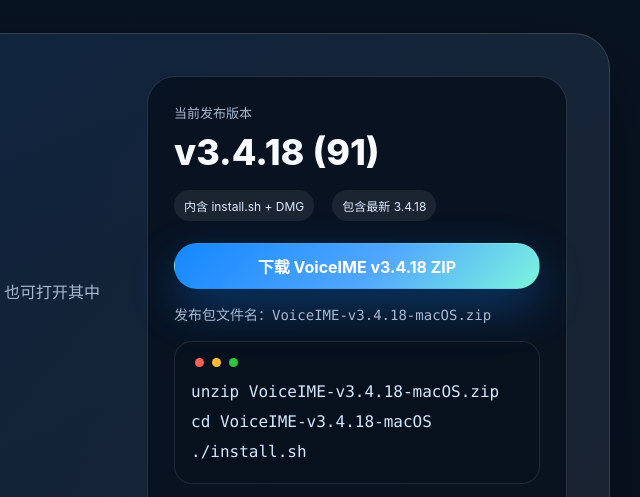
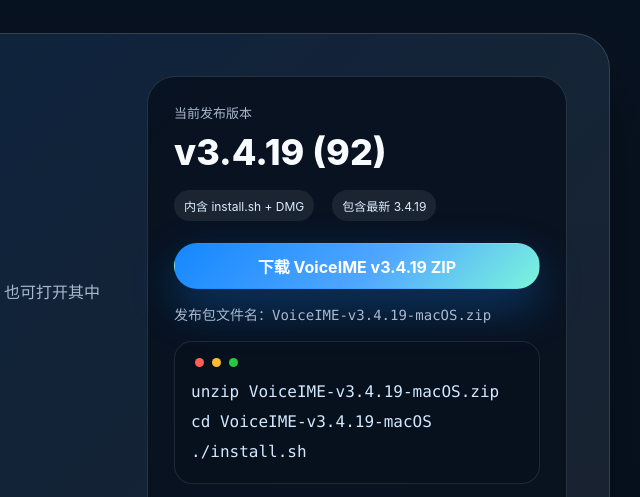
Before and after one commit to babyhack-dev/babyhack-dev.github.io, a plain HTML site: page index.html in a window 1280 px wide. Shown: the part 3960-4457 px from the top of the page, 630-1270 px from the left. Drawn offline with Linux system fonts and the light colour scheme.

Commit message:
chore: update site for VoiceIME v3.4.19

```diff
--- a/index.html
+++ b/index.html
@@ -186,18 +186,18 @@
             </div>
             <aside class="release-card">
               <div class="release-meta-label">当前发布版本</div>
-              <div class="release-version">v3.4.18 (91)</div>
+              <div class="release-version">v3.4.19 (92)</div>
               <div class="release-badges">
                 <span>内含 install.sh + DMG</span>
-                <span>包含最新 3.4.18</span>
+                <span>包含最新 3.4.19</span>
               </div>
-              <a class="button primary release-download" href="downloads/VoiceIME-v3.4.18-macOS.zip" target="_blank" rel="noreferrer">下载 VoiceIME v3.4.18 ZIP</a>
-              <p class="release-subtitle">发布包文件名：<code>VoiceIME-v3.4.18-macOS.zip</code></p>
+              <a class="button primary release-download" href="downloads/VoiceIME-v3.4.19-macOS.zip" target="_blank" rel="noreferrer">下载 VoiceIME v3.4.19 ZIP</a>
+              <p class="release-subtitle">发布包文件名：<code>VoiceIME-v3.4.19-macOS.zip</code></p>
               <div class="release-terminal">
                 <div class="mac-dots small-bar"><span></span><span></span><span></span></div>
                 <code>
-                  unzip VoiceIME-v3.4.18-macOS.zip<br />
-                  cd VoiceIME-v3.4.18-macOS<br />
+                  unzip VoiceIME-v3.4.19-macOS.zip<br />
+                  cd VoiceIME-v3.4.19-macOS<br />
                   ./install.sh
                 </code>
               </div>
```
Also changed, not shown: downloads/latest.json (+4 -4 lines), 2 other files.
